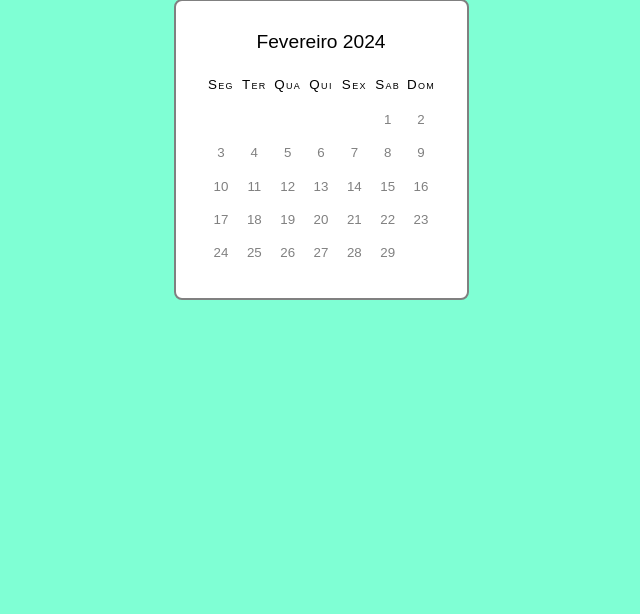
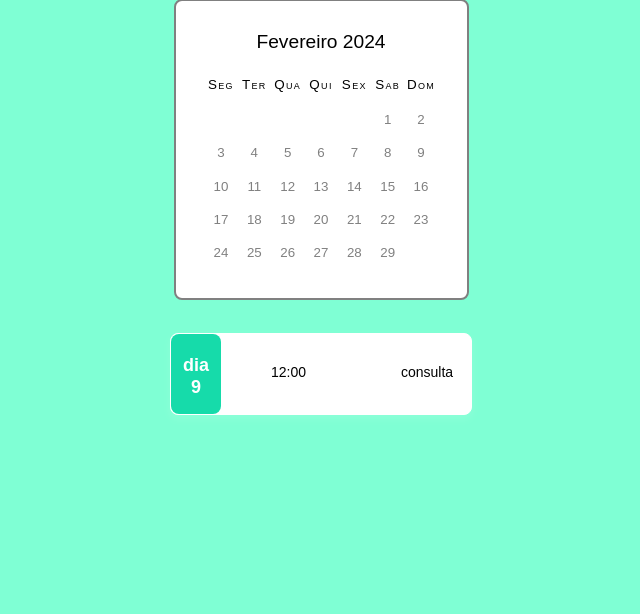
Before and after one commit to Allyson1998/trabalho, a Django app: page /consulta/ in a window 1280 px wide. Shown: the part 130-744 px from the top of the page, without its empty margins (319-959 px from the left). Run offline with Django 4.2, Linux system fonts and the light colour scheme.

Commit message:
tela pronta

```diff
--- a/eb_app/static/css/consulta.css
+++ b/eb_app/static/css/consulta.css
@@ -89,3 +89,68 @@ main {
   background-color: var(--teal-100);
   color: black;
 }
+.agendamento{
+  border: 1px solid #ffffff;
+  border-radius: 8px;
+  padding: 0;
+  width: 300px;
+  height: 80px;
+  margin: 10px;
+  box-shadow: 0 4px 8px rgba(255, 255, 255, 0.1);
+  display: flex;
+  flex-direction: row;
+  align-items: center;
+  align-content: center;
+  background-color: #ffffff;
+}
+
+.day, .hours, .info {
+  text-align: center;
+}
+.alinhamento {
+  display: flex;
+  justify-content: center;
+}
+.day {
+  width: 50px;
+  height: 100%;
+  display: flex;
+  font-size: 18px;
+  color: #000000;
+  background-color: #16dbaa;
+  text-align: center;
+  border-radius: inherit;
+  align-self: center;
+
+}
+
+.day p {
+  padding: 3px 12px;
+  color: #fff;
+  font-weight: 750;
+}
+
+.hours {
+  display:flex;
+  width: 50px;
+  height: 20px;
+  font-size: 14px;
+  color: #000000;
+  background-color: #ffffff;
+  text-align: center;
+  border-radius:10%;
+  margin-left:50px;
+}
+
+
+.info {
+  display:flex;
+  width: 50px;
+  height: 20px;
+  font-size: 14px;
+  color: #030303;
+  background-color: #ffffff;
+  text-align:center;
+  margin-left: 80px;
+  border-radius:10%;
+}
--- a/eb_app/templates/consulta.html
+++ b/eb_app/templates/consulta.html
@@ -119,7 +119,15 @@
           </button>
       </div>
     </div>
-  </main>
+  </main><br>
+  <div class = "alinhamento">
+  <div  class="agendamento">
+    <div class="day"><p>dia<br>9</p></div>
+    <div class= "hours">12:00</div>
+    <div class= "info">consulta</div>
+    </div>
+  </div>
+
 
 </body>
 
```
